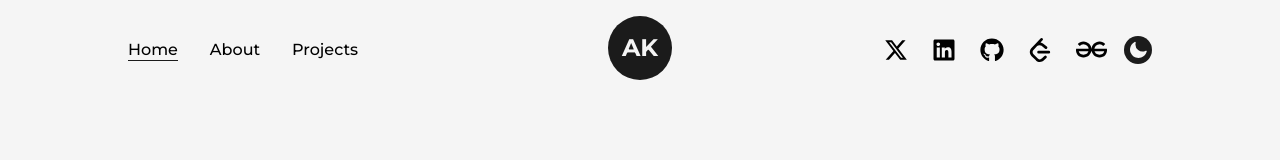
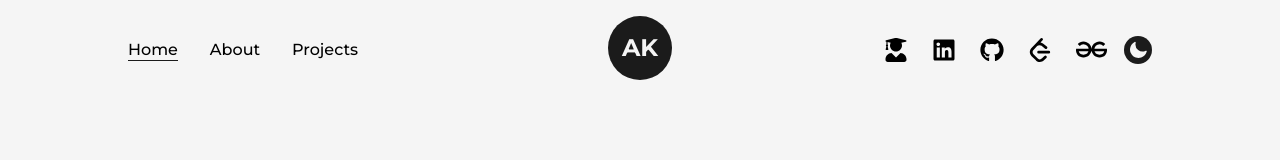
Before and after one commit to abhishekk-dev23/Portfolio, a Next.js app: page / in a window 1280 px wide. Shown: the top 160 px of the page. Built offline with nearby package versions, Linux system fonts and the light colour scheme.

Commit message:
add profile icon at navbar

```diff
--- a/src/components/NavBar.js
+++ b/src/components/NavBar.js
@@ -2,7 +2,7 @@
 import React, { useState } from "react";
 import Link from "next/link";
 import { SiGeeksforgeeks } from "react-icons/si";
-import { FaGithub, FaLinkedin } from "react-icons/fa";
+import { FaGithub, FaLinkedin, FaUserGraduate } from "react-icons/fa";
 import { FaXTwitter } from "react-icons/fa6";
 import { HiMiniMoon, HiMiniSun } from "react-icons/hi2";
 import Logo from "./Logo";
@@ -89,14 +89,14 @@ const NavBar = () => {
                 </nav>
                 <nav className="flex items-center justify-center flex-wrap">
                     <motion.a
-                        href="https://x.com/abhishek_321_k"
+                        href="https://codolio.com/profile/abhi-web-kr"
                         target={"_blank"}
                         whileHover={{ y: -2 }}
                         whileTap={{ scale: 0.9 }}
                         className="w-6 mr-3"
-                        aria-label="Twitter"
+                        aria-label="Codolio"
                     >
-                        <FaXTwitter className="w-full h-full" />
+                        <FaUserGraduate className="w-full h-full" />
                     </motion.a>
                     <motion.a
                         href="https://www.linkedin.com/in/abhi-web-kr/"
@@ -183,14 +183,14 @@ const NavBar = () => {
                     </nav>
                     <nav className="flex items-center justify-center flex-wrap mt-2">
                         <motion.a
-                            href="https://twitter.com"
+                            href="https://codolio.com/profile/abhi-web-kr"
                             target={"_blank"}
                             whileHover={{ y: -2 }}
                             whileTap={{ scale: 0.9 }}
                             className="w-6 mr-3 sm:mr-1"
-                            aria-label="Twitter"
+                            aria-label="Codolio"
                         >
-                            <FaXTwitter className="w-full h-full" />
+                            <FaUserGraduate className="w-full h-full dark:text-black text-white  pr-[7px]" />
                         </motion.a>
                         <motion.a
                             href="https://www.linkedin.com/in/abhi-web-kr/"
@@ -200,27 +200,27 @@ const NavBar = () => {
                             className="w-6 mx-3 sm:mx-1"
                             aria-label="LinkedIn"
                         >
-                            <FaLinkedin className="w-full h-full" />
+                            <FaLinkedin className="w-full h-full dark:text-black text-white  pr-[7px]" />
                         </motion.a>
                         <motion.a
                             href="https://github.com/abhi-web-kr"
                             target={"_blank"}
                             whileHover={{ y: -2 }}
                             whileTap={{ scale: 0.9 }}
-                            className="w-6 mx-3 bg-light rounded-full dark:bg-dark sm:mx-1"
+                            className="w-6 mx-3 sm:mx-1 fill-light dark:fill-dark"
                             aria-label="Github"
                         >
-                            <FaGithub className="w-full h-full" />
+                            <FaGithub className="w-full h-full dark:text-black text-white  pr-[7px]" />
                         </motion.a>
                         <motion.a
                             href="https://leetcode.com/u/abhi-web-kr/"
                             target={"_blank"}
                             whileHover={{ y: -2 }}
                             whileTap={{ scale: 0.9 }}
-                            className="w-6 mx-3 fill-light dark:fill-dark rounded-full sm:mx-1"
+                            className="w-6 mx-3 sm:mx-1 fill-light dark:fill-dark"
                             aria-label="Leetcode"
                         >
-                            <SiLeetcode className="w-full h-full" />
+                            <SiLeetcode className="w-full h-full dark:text-black text-white  pr-[7px]" />
                         </motion.a>
                         <motion.a
                             href="https://www.geeksforgeeks.org/profile/obishake?tab=activity"
@@ -230,7 +230,7 @@ const NavBar = () => {
                             className="w-6 mx-3 sm:mx-1 fill-light dark:fill-dark"
                             aria-label="Geeksforgeeks"
                         >
-                            <SiGeeksforgeeks className="w-[35px] h-[35px] dark:text-black text-white  pr-[7px]" />
+                            <SiGeeksforgeeks className="w-[30px] h-[30px] dark:text-black text-white  pr-[7px]" />
                         </motion.a>
                         <button
                             onClick={() => {
```
Also changed, not shown: 1 other file (tests, documents, lock files or other folders).
